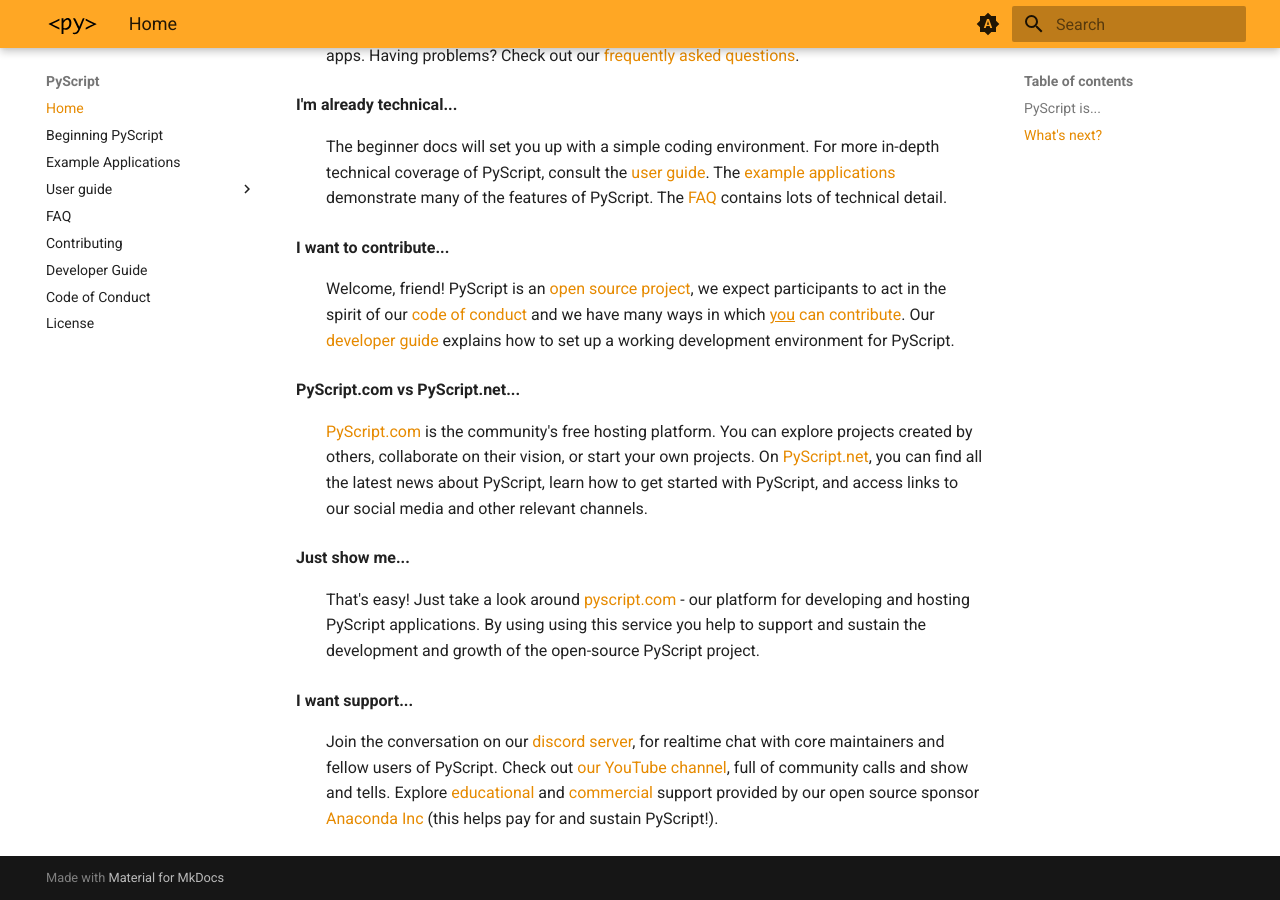
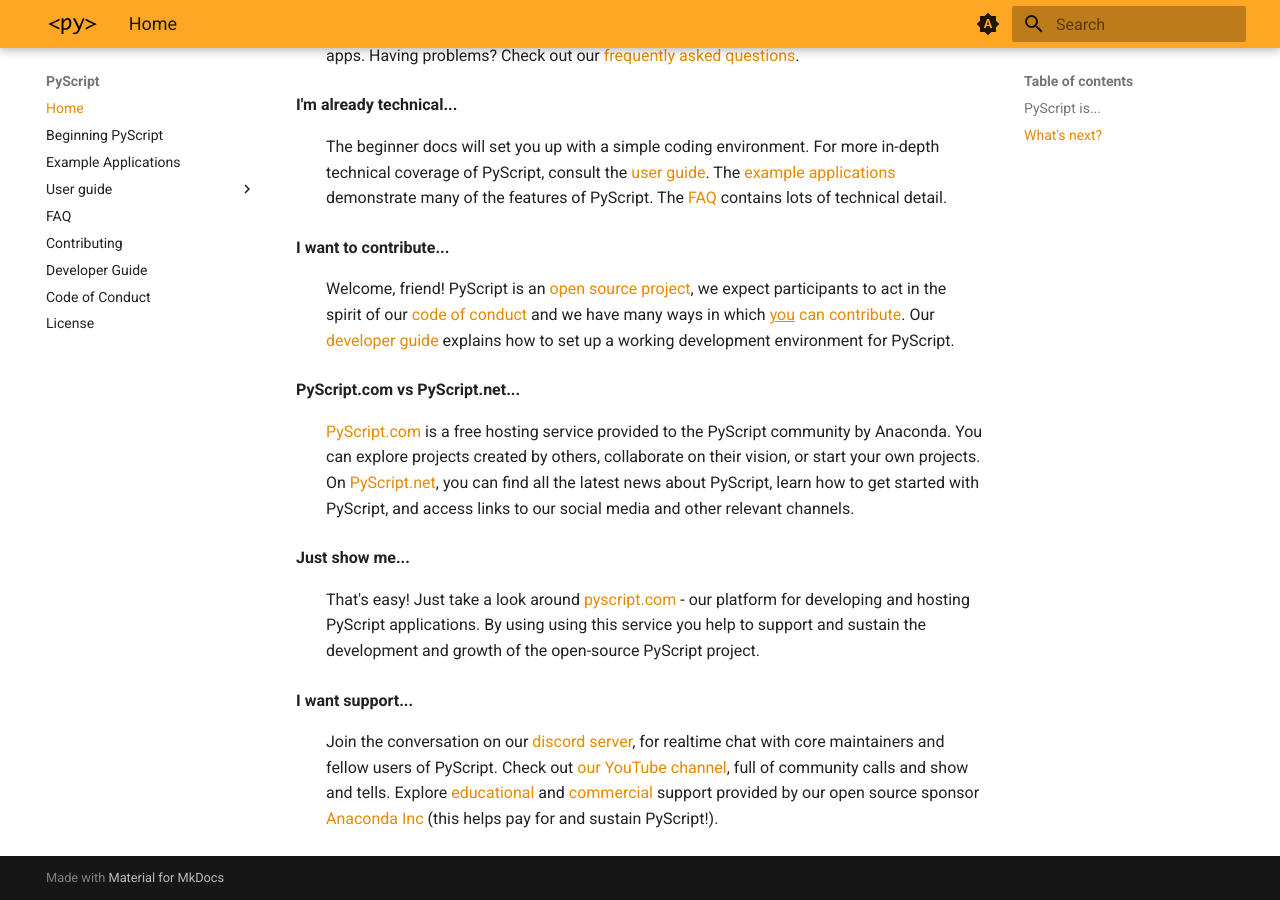
Before and after one commit to pyscript/docs, an MkDocs documentation site: the page built from docs/index.md, in a window 1280 px wide and 900 px high, scrolled down 964 px. Built offline with MkDocs 1.6.1 and Material for MkDocs 9.7.7, drawn with Linux system fonts in a browser that asks for light colours; the version menu is left out.

Commit message:
Update docs/index.md
Added suggested changes to PyScript.com description

Co-authored-by: Fabio Pliger <fpliger@users.noreply.github.com>

```diff
--- a/docs/index.md
+++ b/docs/index.md
@@ -46,7 +46,7 @@
   </dd>
   <dt><strong>PyScript.com vs PyScript.net...</strong></dt>
   <dd>
-    <p><a href="https://pyscript.com/" target="_blank">PyScript.com</a> is the community's free hosting platform. You can explore projects
+    <p><a href="https://pyscript.com/" target="_blank">PyScript.com</a> is a free hosting service provided to the PyScript community by Anaconda. You can explore projects
     created by others, collaborate on their vision, or start your own projects. On <a href="https://pyscript.net/" target="_blank">PyScript.net</a>,
     you can find all the latest news about PyScript, learn how to get started with PyScript, and
       access links to our social media and other relevant channels.</p>
```
